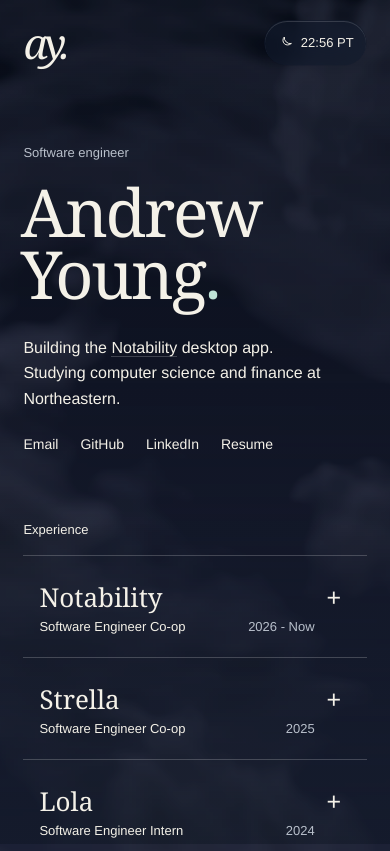
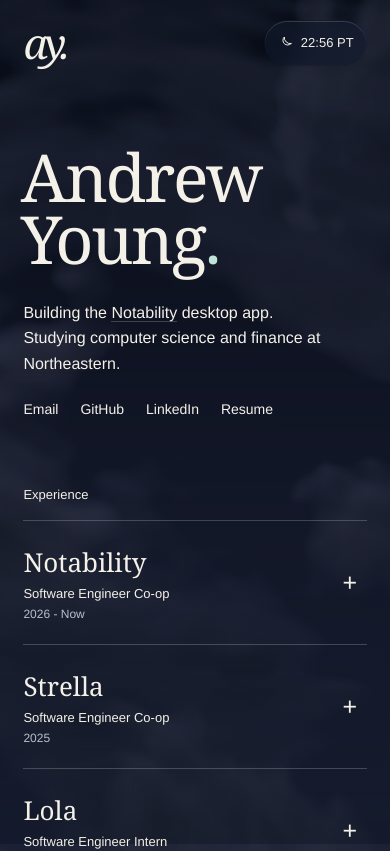
Before and after one commit to andrewd-young/andrew-young-site, a React (Vite) app: page / in a window 390 px wide. Shown: the top 851 px of the page. Built offline with nearby package versions, Linux system fonts and the light colour scheme; a web font is replaced by a local one.

Commit message:
Refine mobile experience rows and simplify hero

```diff
--- a/src/App.tsx
+++ b/src/App.tsx
@@ -207,7 +207,6 @@
         </header>
 
         <section id="top" className="hero" aria-labelledby="name">
-          <p className="eyebrow">Software engineer</p>
           <h1 id="name">
             Andrew Young<span className="period">.</span>
           </h1>
--- a/src/styles.css
+++ b/src/styles.css
@@ -118,16 +118,11 @@
 .hero {
   padding: 69px 0 94px;
 }
-.eyebrow,
 .section-label,
 .table-head,
 .preview-label,
 .meta {
   font-size: 14px;
-}
-.eyebrow {
-  margin: 0 0 20px;
-  color: var(--muted);
 }
 h1 {
   font-family: var(--serif);
@@ -206,7 +201,7 @@
   pointer-events: none;
   transition: background 0.2s;
 }
-@media (hover: hover) and (pointer: fine) {
+@media (min-width: 761px) and (hover: hover) and (pointer: fine) {
   .job-row:hover::before {
     background: color-mix(in srgb, var(--ink) 5%, transparent);
   }
@@ -564,7 +559,6 @@
     font-size: 14px;
     flex-wrap: wrap;
   }
-  .eyebrow,
   .section-label {
     font-size: 13px;
   }
@@ -578,27 +572,31 @@
     border-top: 1px solid var(--line);
   }
   .job-row {
-    grid-template-columns: 1fr auto 24px;
-    gap: 4px 12px;
-    padding: 23px 16px;
+    grid-template-columns: minmax(0, 1fr) 24px;
+    gap: 6px 12px;
+    padding: 23px 0;
     font-size: 13px;
   }
   .company {
-    grid-column: 1 / 3;
+    grid-column: 1;
     font-size: 26px;
   }
   .job-role {
     grid-column: 1;
+    grid-row: 2;
   }
   .job-years {
-    grid-column: 2;
+    grid-column: 1;
+    grid-row: 3;
+    font-size: 12px;
   }
   .job-city {
     display: none;
   }
   .expand {
-    grid-column: 3;
-    grid-row: 1;
+    grid-column: 2;
+    grid-row: 1 / 4;
+    align-self: center;
   }
   .job-detail {
     display: block;
```
